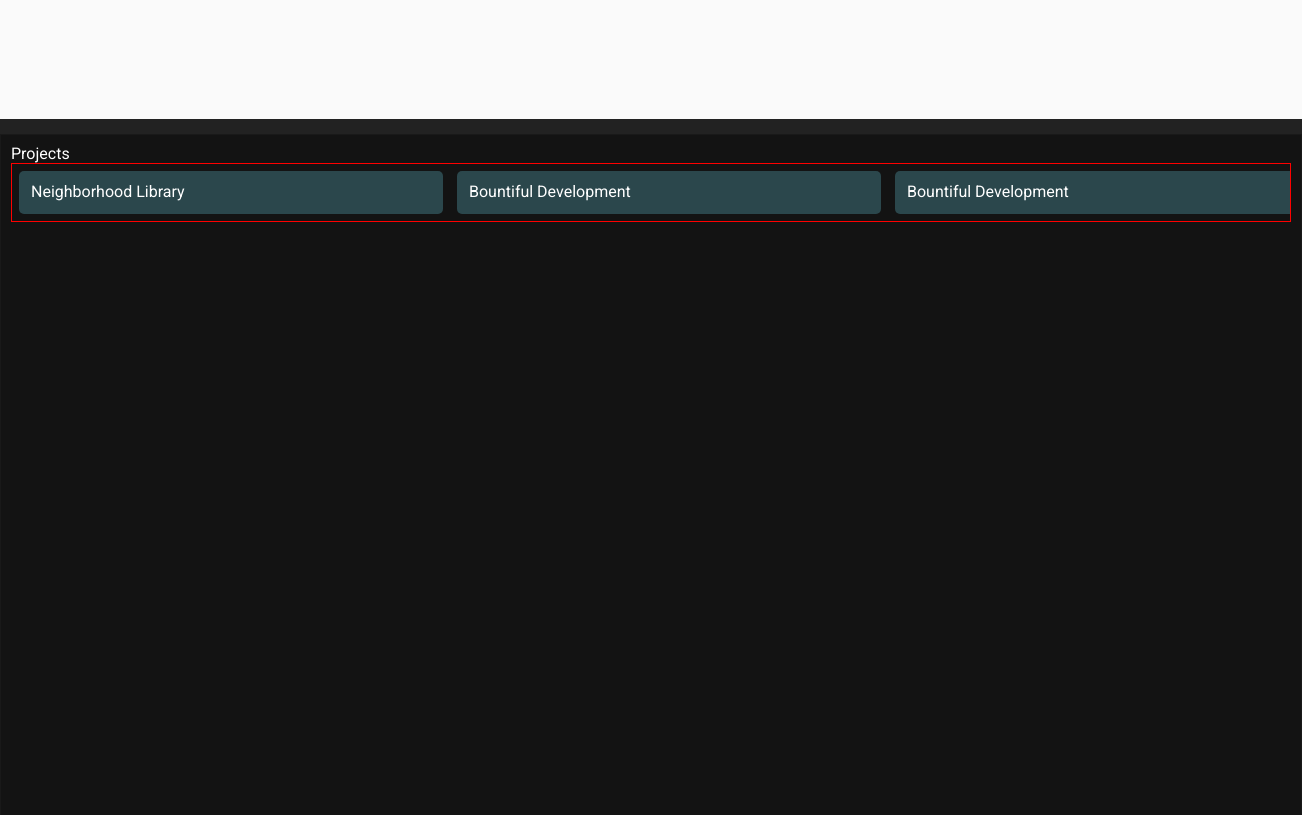
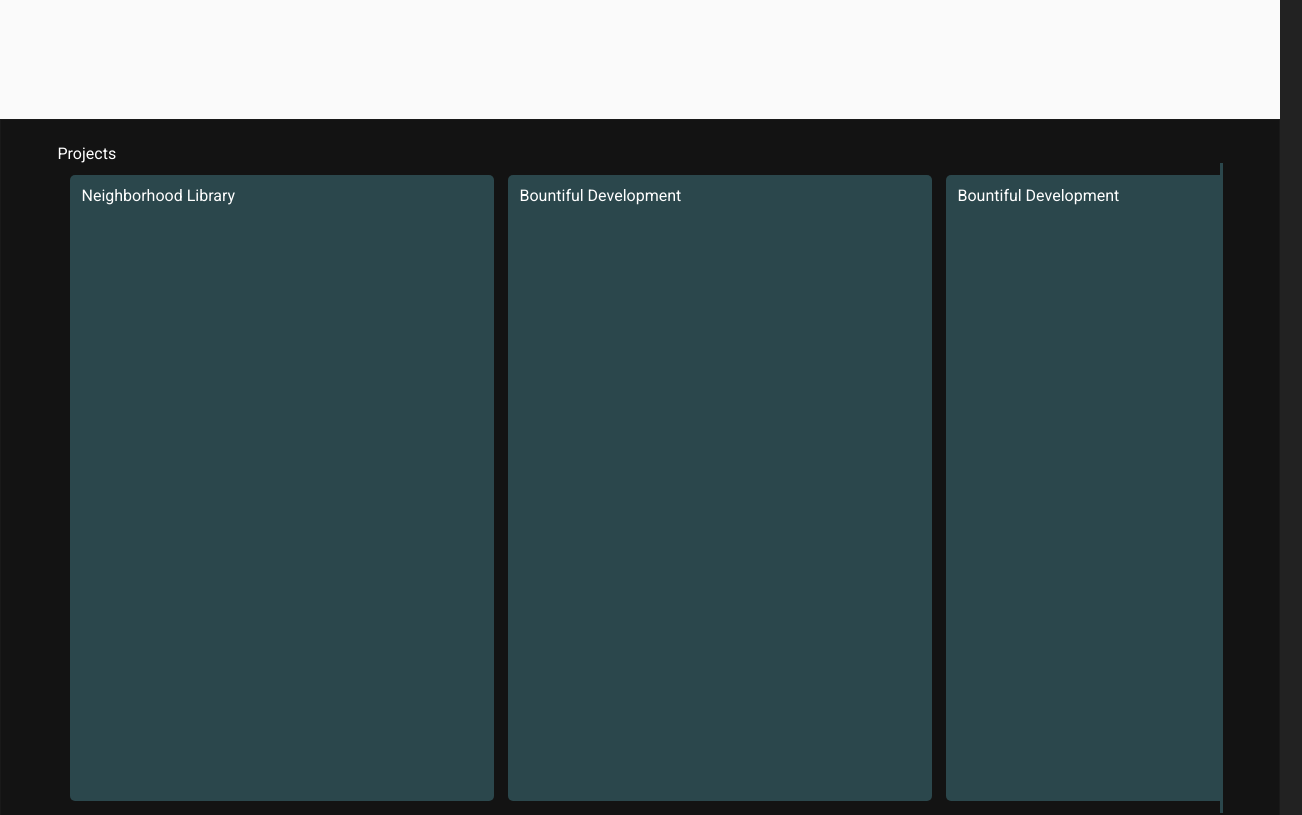
Before and after one commit to ltrii/port-ltrii, a React (Create React App) app: page / in a window 1280 px wide. Shown: the part 1241-2056 px from the top of the page, 1302 px wide, since content can reach past the window. Built offline with nearby package versions, Linux system fonts and the light colour scheme; a web font is replaced by a local one.

Commit message:
More updates.

```diff
--- a/src/components/Content.js
+++ b/src/components/Content.js
@@ -3,7 +3,7 @@ import './css/content.css';
 
 export default function Content() {
     return (
-        <div className="content" name="contact">
+        <div className="skills" name="skills">
             Skills?
         </div>
     )
--- a/src/components/Footer.js
+++ b/src/components/Footer.js
@@ -5,13 +5,13 @@ export default function Footer() {
     return (
         <div className="footer">
             <div>
-                one
+                A portfolio by ltrii
             </div>
             <div>
-                two
+                CONTACT INFO
             </div>
             <div>
-                three
+                Something else?
             </div>
         </div>
     )
--- a/src/components/Nav.js
+++ b/src/components/Nav.js
@@ -15,6 +15,7 @@ export default function Nav() {
         <div className="navlinks">
             <Scroll.Link activeClass="active" to="about" smooth={true} duration={500}>About</Scroll.Link>
             <Scroll.Link activeClass="active" to="projects" smooth={true} duration={500}>Projects</Scroll.Link>
+            <Scroll.Link activeClass="active" to="skills" smooth={true} duration={500}>Skills</Scroll.Link>
             <button onClick={() => setOpen()}>Contact</button>
         </div>
     )
--- a/src/components/css/content.css
+++ b/src/components/css/content.css
@@ -1,4 +1,4 @@
-.content {
+.skills {
     height: 100vh;
     background-color: rgb(250, 250, 250);
     color: rgb(5,5,5);
--- a/src/components/css/footer.css
+++ b/src/components/css/footer.css
@@ -1,8 +1,14 @@
 .footer {
     display: grid;
     grid-template-columns: 1fr 1fr 1fr;
-    height: 27vh;
+    align-items: stretch;
+    justify-items: stretch;
     box-sizing: border-box;
-    padding: 10px 45px;
-    min-height: 175px;
+    padding: 15px 25px;
+    min-height: 225px;
+    width: 100%;
 }
+
+.footer div {
+    width: 100%;
+}
--- a/src/components/css/projects.css
+++ b/src/components/css/projects.css
@@ -1,29 +1,41 @@
 .projects {
-    width: 100vw;
+    width: 100%;
     background-color: rgb(0,0,0,.45);
-    padding: 10px;
-    margin: 15px 0;
+    padding: 5px;
     height: 90vh;
     min-height: 500px;
     border: 1px solid rgba(255,255,255,.025);
     overflow: hidden;
+    box-sizing: border-box;
+    display: flex;
+    justify-content: center;
+    align-items: center;
 }
 
 .projCard {
-    min-height: 100%;
+    min-height: 90%;
     min-width: 400px;
     background-color: rgba(49, 84, 90, 0.815);
     padding: 12px;
     border-radius: 5px;
     margin: 7px;
-    overflow: hidden;
+    flex: 0 0 auto;
 }
 
 .mapHolder {
     display: flex;
-    height: 100%;
-    border: 1px solid red;
-    overflow-y: auto;
-    overflow-x: hidden;
+    flex-wrap: nowrap;
+    padding: 5px;
+    height: 80vh;
+    width: 90vw;
+    overflow-y: hidden;
+    overflow-x: auto;
     -webkit-overflow-scrolling: touch;
+    white-space: nowrap;
+    border-right: 3px solid rgba(49, 84, 90, 0.815);
 }
+
+.mapHolder ::-webkit-scrollbar {
+    width: 0px;
+    background: transparent;
+}
```
Also changed, not shown: 1 other file (tests, documents, lock files or other folders).
